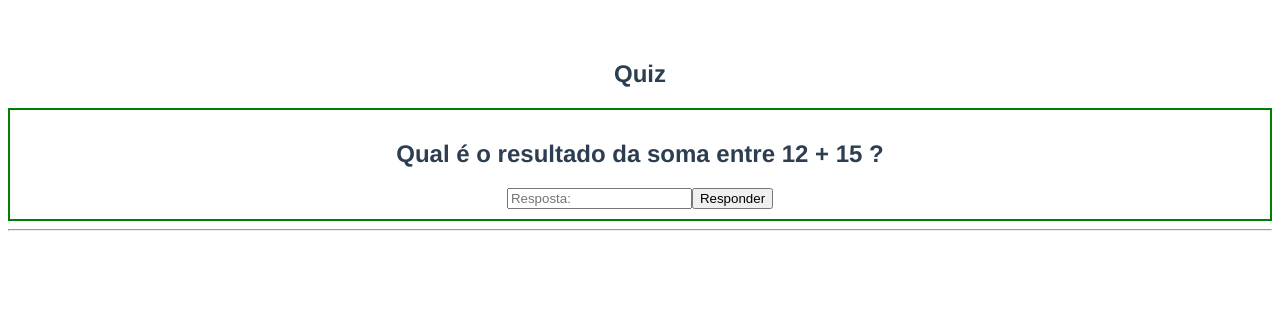
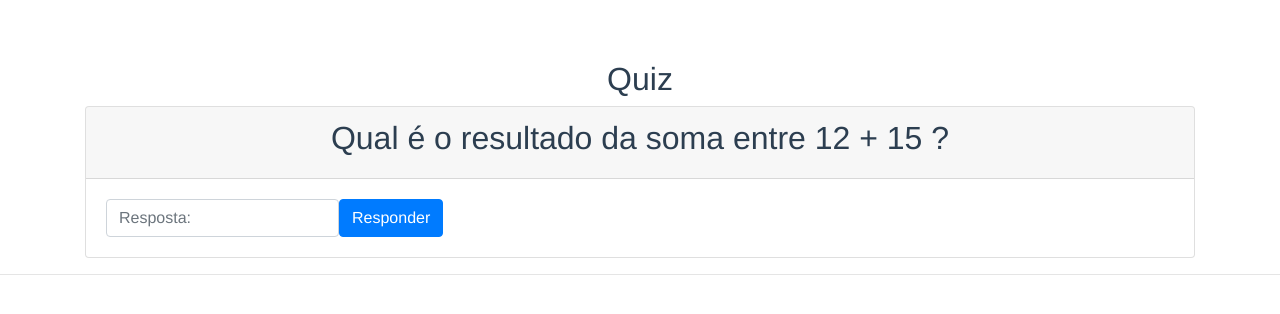
Before and after one commit to erandirjunior/curso-vue, a Vue app in the folder animations-transitions/: page / in a window 1280 px wide. Shown: the top 314 px of the page. Built offline with nearby package versions, Linux system fonts and the light colour scheme.

Commit message:
Adicionando bootstrap no projeto

```diff
--- a/animations-transitions/package.json
+++ b/animations-transitions/package.json
@@ -8,6 +8,7 @@
     "lint": "vue-cli-service lint"
   },
   "dependencies": {
+    "bootstrap-vue": "^2.0.0-rc.11",
     "vue": "^2.5.17"
   },
   "devDependencies": {
--- a/animations-transitions/src/components/Animations/AnswerErrorComponent.vue
+++ b/animations-transitions/src/components/Animations/AnswerErrorComponent.vue
@@ -1,9 +1,9 @@
 <template>
-    <div class="error">
+    <div class="alert alert-danger">
         <h1>{{ title }}</h1>
         <p>Erro na resposta</p>
 
-        <button @click="nextQuestion">Próxima Pergunta</button>
+        <button @click="nextQuestion" class="btn btn-danger">Próxima Pergunta</button>
     </div>
 </template>
 
@@ -24,8 +24,4 @@
 </script>
 
 <style scoped>
-    .error {
-        border: 2px solid red;
-        padding: 10px;
-    }
 </style>
--- a/animations-transitions/src/components/Animations/AnswerSuccessComponent.vue
+++ b/animations-transitions/src/components/Animations/AnswerSuccessComponent.vue
@@ -1,9 +1,9 @@
 <template>
-    <div class="success">
+    <div class="alert alert-success">
         <h1>{{ title }}</h1>
         <p>Sucesso na resposta</p>
 
-        <button @click="nextQuestion">Próxima Pergunta</button>
+        <button @click="nextQuestion" class="btn btn-success">Próxima Pergunta</button>
     </div>
 </template>
 
@@ -24,8 +24,4 @@
 </script>
 
 <style scoped>
-    .success {
-        border: 2px solid blue;
-        padding: 10px;
-    }
 </style>
--- a/animations-transitions/src/components/Animations/QuestionComponent.vue
+++ b/animations-transitions/src/components/Animations/QuestionComponent.vue
@@ -1,11 +1,15 @@
 <template>
-    <div class="default">
-        <h2 v-text="question"></h2>
+    <div class="card">
+        <div class="card-header">
+            <h2 v-text="question"></h2>
+        </div>
 
-        <form @submit.prevent="checkResult">
-            <input type="text" placeholder="Resposta:" v-model="reply">
-            <button type="submit">Responder</button>
-        </form>
+        <div class="card-body">
+            <form @submit.prevent="checkResult" class="form form-inline">
+                <input type="text" placeholder="Resposta:" v-model="reply" class="form-control">
+                <button type="submit" class="btn btn-primary">Responder</button>
+            </form>
+        </div>
     </div>
 </template>
 
--- a/animations-transitions/src/components/Animations/QuizComponent.vue
+++ b/animations-transitions/src/components/Animations/QuizComponent.vue
@@ -1,11 +1,15 @@
 <template>
-    <div>
+    <div class="container">
         <h2 v-text="title"></h2>
 
         <!--<app-question @changeMode="changeMode"></app-question>-->
-        <transition name="effect" mode="out-in">
-            <component :is="mode" @changeMode="changeMode"></component>
-        </transition>
+        <div class="row">
+            <div class="col">
+                <transition name="effect" mode="out-in">
+                    <component :is="mode" @changeMode="changeMode"></component>
+                </transition>
+            </div>
+        </div>
     </div>
 </template>
 
--- a/animations-transitions/src/main.js
+++ b/animations-transitions/src/main.js
@@ -1,5 +1,7 @@
 import Vue from 'vue'
 import App from './App.vue'
+import 'bootstrap/dist/css/bootstrap.css'
+import 'bootstrap-vue/dist/bootstrap-vue.css'
 
 Vue.config.productionTip = false
 
```
Also changed, not shown: 1 other file (tests, documents, lock files or other folders).
